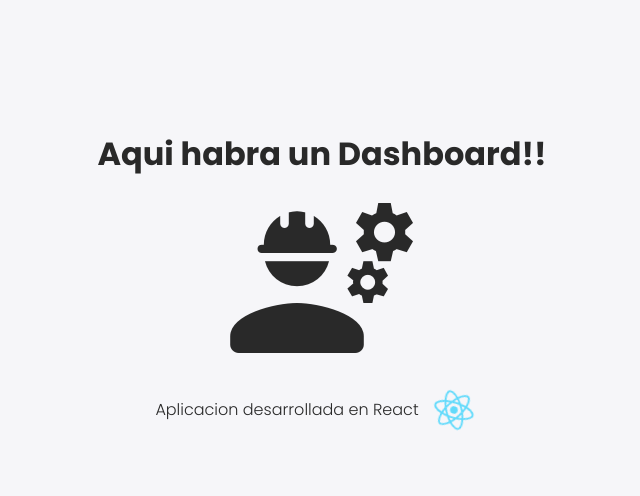
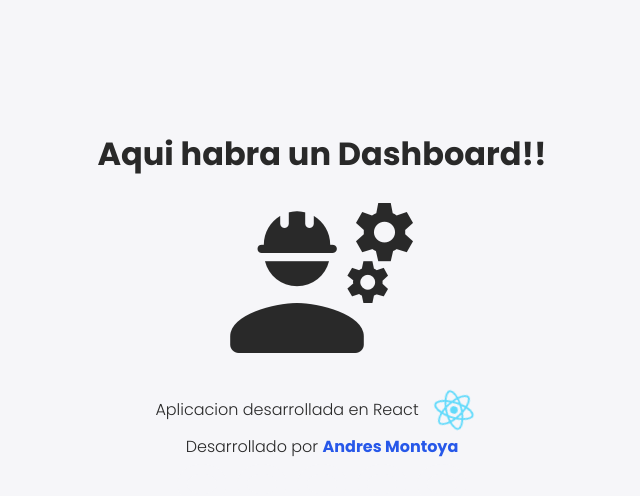
Before and after one commit to AMontoya224/React_dashboard, a React (Create React App) app: page / in a window 1280 px wide. Shown: the top 496 px of the page, without its empty margins (318-958 px from the left). Built offline with nearby package versions, Linux system fonts and the light colour scheme.

Commit message:
footer add

```diff
--- a/src/App.css
+++ b/src/App.css
@@ -88,6 +88,29 @@ body{
     align-items: center;
 }
 
+footer > p > b{
+    color: var(--color-primary);
+}
+
+.paginas{
+    width: 50px;
+    height: 40px;
+    text-align: center;
+    color: var(--color-letter);
+    background: var(--color-background);
+    border: 10px solid var(--color-background);
+    border-radius: 50%;
+    margin: 5px;
+    margin-bottom: 30px;
+    padding-top: 10px;
+}
+.paginas:hover{
+    width: 70px;
+    height: 50px;
+    padding-top: 20px;
+    border: none;
+}
+
 @keyframes App-logo-spin {
   from {
     transform: rotate(0deg);
--- a/src/App.js
+++ b/src/App.js
@@ -11,12 +11,36 @@ function App() {
         Aqui habra un Dashboard!!
       </h1>
       <span class="material-icons-round">engineering</span>
+      <footer>
         <div className='row'>
           <p>
             Aplicacion desarrollada en React
           </p>
           <img src={logo} className="App-logo" alt="logo" />
         </div>
+        <p>
+            Desarrollado por <b>Andres Montoya</b>
+        </p>
+        <div class="row">
+          <a class="paginas" href="https://www.linkedin.com/in/amontoya224/" target="_blank">
+            <ion-icon name="logo-linkedin" size="large"></ion-icon>
+          </a>
+          <a class="paginas" href="https://github.com/AMontoya224" target="_blank">
+            <ion-icon name="logo-github" size="large"></ion-icon>
+          </a>
+          <a class="paginas" href="https://scholar.google.com/citations?user=LI023coAAAAJ&hl=es" target="_blank">
+            <ion-icon name="logo-chrome" size="large"></ion-icon>
+          </a>
+          <a class="paginas" href="https://web.facebook.com/juan.andres.montoya.angulo" target="_blank">
+            <ion-icon name="logo-facebook" size="large"></ion-icon>
+          </a>
+          <a class="paginas" href="https://www.youtube.com/channel/UC94EeNbFYtW6vIUds8qR94A" target="_blank">
+            <ion-icon name="logo-youtube" size="large"></ion-icon>
+          </a>
+        </div>
+      </footer>
+      <script type="module" src="https://unpkg.com/ionicons@5.5.2/dist/ionicons/ionicons.esm.js"></script>
+      <script nomodule src="https://unpkg.com/ionicons@5.5.2/dist/ionicons/ionicons.js"></script>
     </div>
   );
 }
```
